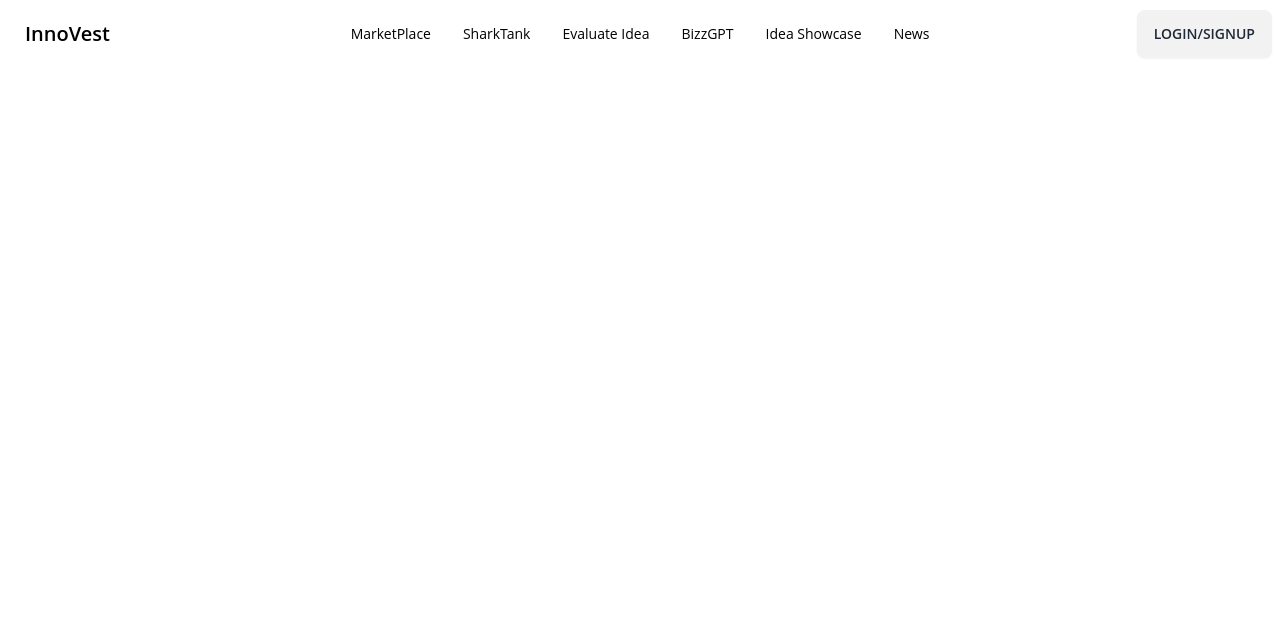
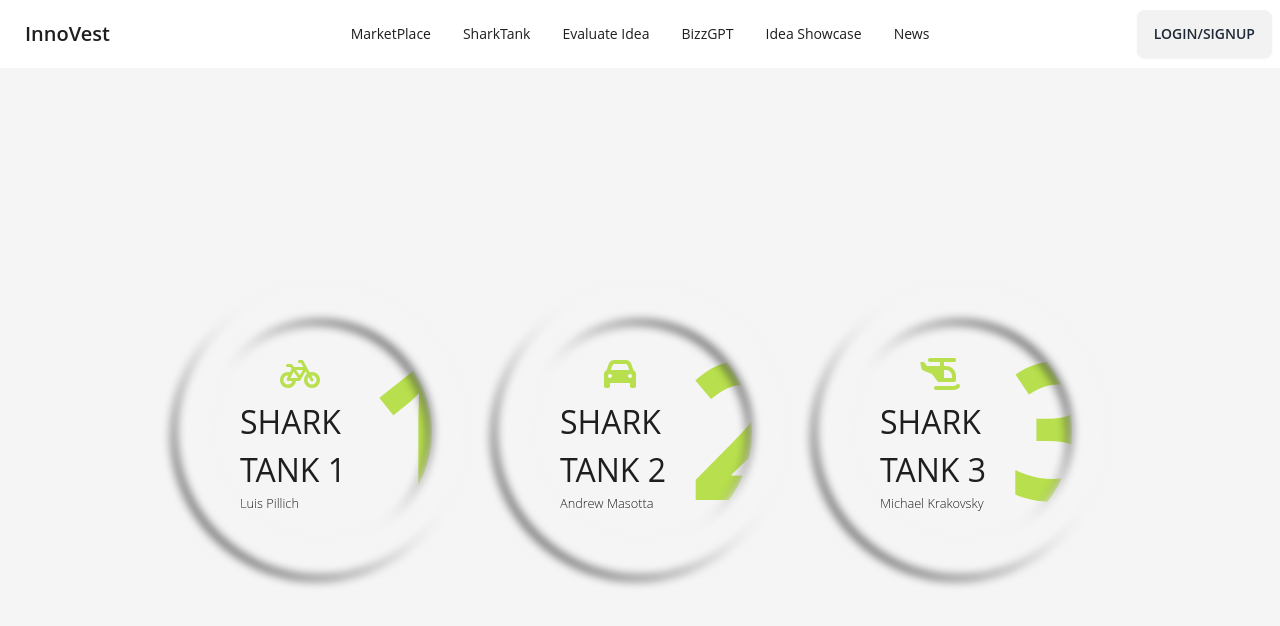
Before and after one commit to HarshRaj2717/InnoVest, a React (Create React App) app in the folder client/: page /live in a window 1280 px wide. Shown: the top 626 px of the page. Built offline with nearby package versions, Linux system fonts and the light colour scheme.

Commit message:
more changes

```diff
--- a/client/src/App.css
+++ b/client/src/App.css
@@ -60,3 +60,25 @@
   width: 25rem;
   margin: 10rem auto;
 }
+
+
+.livealso{
+  display: flex;
+  flex-direction: row;
+  justify-content: space-around;
+  align-items: center;
+  margin: 10rem auto 2rem auto;
+  width: 80vw;
+  height: 25rem;
+  font-family: 'Franklin Gothic Medium', 'Arial Narrow', Arial, sans-serif;
+  font-size: 3rem;
+  box-shadow: 3px 3px 3px 3px gray;
+}
+
+.left , .right {
+  display: flex;
+  flex-direction: column;
+  align-items: center;
+  justify-content: center;
+  font-size: 2rem;
+}
--- /dev/null
+++ b/client/src/components/videoconf/live.css
@@ -0,0 +1,86 @@
+@import url("https://pro.fontawesome.com/releases/v6.0.0-beta1/css/all.css");
+@import url("https://fonts.googleapis.com/css2?family=Exo+2:wght@300;500;700&display=swap");
+
+*,
+*::before,
+*::after {
+  margin: 0;
+  padding: 0;
+  box-sizing: border-box;
+}
+
+body {
+  --color: rgba(30, 30, 30);
+  --bgColor: rgba(245, 245, 245);
+  min-height: 100vh;
+  display: grid;
+  align-content: center;
+  gap: 2rem;
+  /* padding: 2rem; */
+  /* font-family: "Exo 2", sans-serif; */
+  color: var(--color);
+  background: var(--bgColor);
+}
+
+h1 { text-align: center }
+
+ol {
+  width: min(60rem, 90%);
+  margin-inline: auto;
+
+  display: flex;
+  justify-content: center;
+  flex-wrap: wrap;
+  gap: 2rem;
+
+  list-style: none;
+  counter-reset: stepnr;
+}
+
+li:nth-child(6n + 1) { --accent-color: #b8df4e }
+li:nth-child(6n + 2) { --accent-color: #4cbccb }
+li:nth-child(6n + 3) { --accent-color: #7197d3 }
+li:nth-child(6n + 4) { --accent-color: #ae78cb }
+li:nth-child(6n + 5) { --accent-color: #7dc7a4 }
+li:nth-child(6n + 6) { --accent-color: #f078c2 }
+
+ol li {
+  counter-increment: stepnr;
+  width: 18rem;
+  --borderS: 2rem;
+  aspect-ratio: 1;
+  display: flex;
+  flex-direction: column;
+  justify-content: center;
+  padding-left: calc(var(--borderS) + 2rem);
+  position: relative;
+}
+ol li::before,
+ol li::after {
+  inset: 0;
+  position: absolute;
+  border-radius: 50%;
+  border: var(--borderS) solid var(--bgColor);
+  line-height: 1.1;
+}
+ol li::before {
+  content: counter(stepnr);
+  color: var(--accent-color);
+  padding-left: 10rem;
+  font-size: 12rem;
+  font-weight: 700;
+  overflow: hidden;
+}
+
+ol li::after {
+  content: "";
+  filter: drop-shadow(-0.25rem 0.25rem 0.0675rem rgba(0, 0, 0, 0.75)) blur(5px);
+}
+
+ol li > * { width: 7.5rem }
+ol li .icon { font-size: 2rem; color: var(--accent-color); text-align: center }
+ol li .title { font-size: 2rem; font-weight: 500 }
+ol li .descr { font-size: 0.8rem; font-weight: 300 }
+
+.credits { margin-top: 2rem; text-align: right }
+.credits a { color: var(--color) }
--- /dev/null
+++ b/client/src/components/videoconf/live.js
@@ -0,0 +1,34 @@
+import React from 'react'
+import "./live.css"
+import { Link } from 'react-router-dom'
+const Live = () => {
+    return (
+        <div className='hehe'>
+            <ol>
+                <Link to="/video">
+                    <li >
+                        <div class="icon"><i class="fa-solid fa-bicycle"></i></div>
+                        <div class="title">SHARK TANK 1</div>
+                        <div class="descr">Luis Pillich</div>
+                    </li></Link>
+                <Link to="/video">
+                    <li >
+                        <div class="icon"><i class="fa-solid fa-car"></i></div>
+                        <div class="title">SHARK TANK 2</div>
+                        <div class="descr">Andrew Masotta</div>
+                    </li>
+                </Link>
+                <Link to="/video">
+                    <li >
+                        <div class="icon"><i class="fa-solid fa-helicopter"></i></div>
+                        <div class="title">SHARK TANK 3</div>
+                        <div class="descr">Michael Krakovsky</div>
+                    </li>
+                </Link>
+            </ol>
+
+        </div>
+    )
+}
+
+export default Live
--- /dev/null
+++ b/client/src/components/videoconf/temp.js
@@ -0,0 +1,15 @@
+import React from 'react'
+import { Link } from 'react-router-dom'
+
+const Temp = () => {
+  return (
+    <div className='livealso'>
+      <div className="left">
+        <Link to="/live">LIVE</Link>
+        </div>
+      <div className="right"><Link >UPCOMING</Link></div>
+    </div>
+  )
+}
+
+export default Temp
--- a/client/src/index.js
+++ b/client/src/index.js
@@ -17,6 +17,9 @@ import Features from "./components/features.js";
 // import Paytm from "./components/paytm.js";
 
 import Marketplace from "./components/marketplace.js";
+import Temp from "./components/videoconf/temp.js";
+import Main from "./components/videoconf/main.js";
+import Live from "./components/videoconf/live.js";
 export const serverurl = "http://localhost:8000";
 
 const root = ReactDOM.createRoot(document.getElementById("root"));
@@ -31,10 +34,12 @@ root.render(
       <Route path="/register" element={<Register />} />
       <Route path="/bizzgpt" element={<BizzGPT />} />
       <Route path="/evaluate" element={<Evaluate />} />
-      <Route path="/sharktank" element={<Sharktank />} />
+      <Route path="/sharktank" element={<Live />} />
       <Route path="/features" element={<Features   />} />
       {/* <Route path="/paytm" element={<Paytm/>} /> */}
       <Route path="/room/:roomid" element={<Roompage />} />
+      <Route path="/video" element={<Main />} />
+      <Route path="/live" element={<Live />} />
       <Route path="/marketplace" element={<Marketplace />} />
     </Routes>
   </Router>
```
